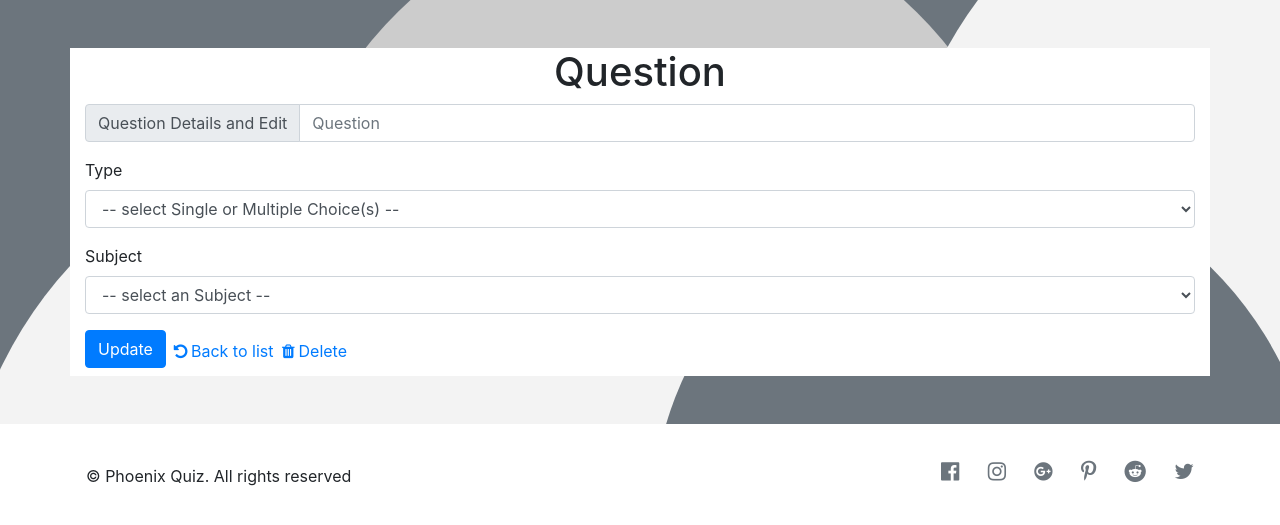
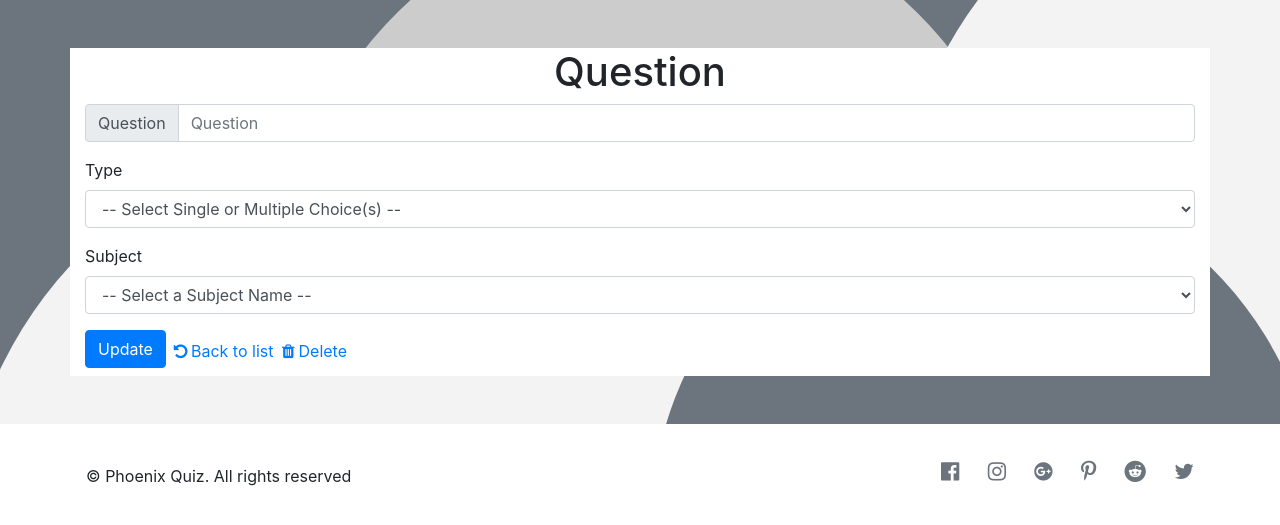
Before and after one commit to freedom00/PhpQuizApp, a PHP site: template FinalProject/templates/question_viewAndEdit.twig in a window 1280 px wide. Shown: the part 56-581 px from the top of the page. Run offline with PHP 8.4, Linux system fonts and the light colour scheme; the template is opened without the code that fills it, so the values that code supplies are empty; some libraries are stand-ins or nearby versions.

Commit message:
fix typing errors

```diff
--- a/FinalProject/templates/question_create.twig
+++ b/FinalProject/templates/question_create.twig
@@ -21,7 +21,7 @@
              <form class="text-left" action="" method="POST">
                     <div class="form-group">
                         <div class="input-group">
-                            <div class="input-group-prepend"><span class="input-group-text" id="basic-addon1">Question Create</span></div>
+                            <div class="input-group-prepend"><span class="input-group-text" id="basic-addon1">Question</span></div>
                             <input type="text" class="form-control" id="inlineFormInputGroup" name="question" placeholder="Question" value="" >
                         </div>
                     </div>
@@ -42,7 +42,7 @@
                     <div class="form-group">
                         <label>Type</label>
                         <select class="form-control " name="type" value="">
-                            <option disabled selected value > -- select Single or Multiple Choice(s) -- </option>
+                            <option disabled selected value > -- Select Single or Multiple Choice(s) -- </option>
                             <option value="sgl" >Single Choice</option>
                             <option value="mul">Multiple Choices</option>
                         </select>
@@ -50,7 +50,7 @@
                         <div class="form-group">
                             <label>Subject</label>
                             <select class="form-control " name="subject" value="">
-                                <option disabled selected value> -- select an Subject -- </option>
+                                <option disabled selected value> -- Select a Subject Name-- </option>
                                 {% for subject in subjects %}
                                 <option value="{{ subject.subId }}" >
                                     {{ subject.subName }}
--- a/FinalProject/templates/question_viewAndEdit.twig
+++ b/FinalProject/templates/question_viewAndEdit.twig
@@ -21,7 +21,7 @@
                <form class="text-left" action="" method="POST">
                     <div class="form-group">
                         <div class="input-group">
-                            <div class="input-group-prepend"><span class="input-group-text" id="basic-addon1">Question Details and Edit</span></div>
+                            <div class="input-group-prepend"><span class="input-group-text" id="basic-addon1">Question</span></div>
                             <input type="text" class="form-control" id="inlineFormInputGroup" name="question" placeholder="Question" value="{{ question_editing.quName }}" >
                         </div>
                     </div>
@@ -41,7 +41,7 @@
                     <div class="form-group">
                         <label>Type</label>
                         <select class="form-control " name="type" value="{{ question_editing.quType }}">
-                            <option disabled selected value > -- select Single or Multiple Choice(s) -- </option>
+                            <option disabled selected value > -- Select Single or Multiple Choice(s) -- </option>
                             <option value="sgl"{% if mode=="viewAndEdit" and question_editing.quType=='sgl' %}
                                     selected="selected"
                                     {% endif %} >Single Choice</option>
@@ -53,7 +53,7 @@
                         <div class="form-group">
                             <label>Subject</label>
                             <select class="form-control " name="subject" value="{{ question_editng.subId }}">
-                                <option disabled selected value> -- select an Subject -- </option>
+                                <option disabled selected value> -- Select a Subject Name -- </option>
                                 {% for subject in subjects %}
                                 <option value="{{ subject.subId }}"
                                     {% if mode=="viewAndEdit" and subject.subName==question_editing.subName %}
```
